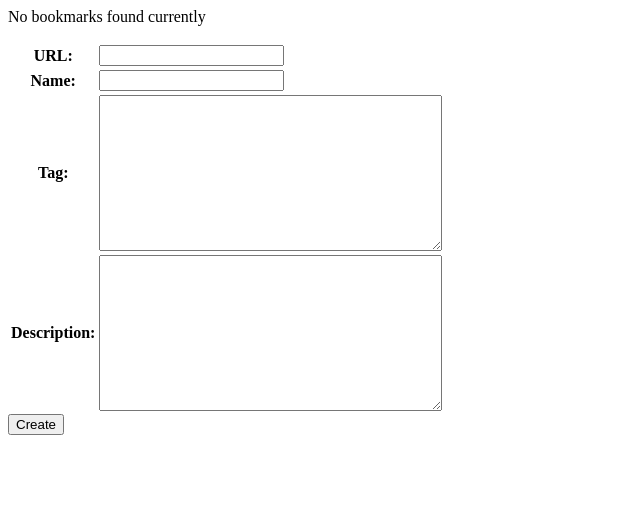
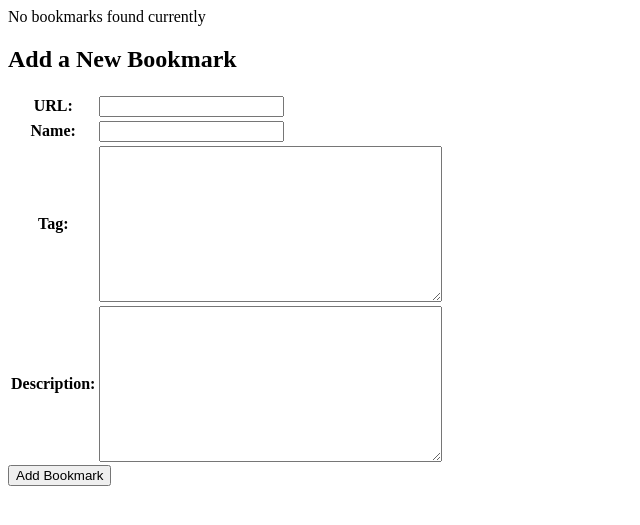
Before and after one commit to juliankohlman/djorg, a Django app: page /bookmarks/ in a window 1280 px wide. Shown: the top 525 px of the page, without its empty margins (0-640 px from the left). Run offline with Django 3.2, Linux system fonts and the light colour scheme; data that the repository does not hold is empty.

Commit message:
Small edits to format

```diff
--- a/bookmarks/templates/bookmarks/index.html
+++ b/bookmarks/templates/bookmarks/index.html
@@ -1,4 +1,5 @@
  {% if bookmark_list %}
+ <h1>Bookmark List</h1>
 <ol>
   {% for bookmark in bookmark_list %}
   <li>
@@ -9,10 +10,11 @@
 {% else %}
 <p>No bookmarks found currently</p>
 {% endif %}
+<h2>Add a New Bookmark</h2>
 <form method="POST" action="/bookmarks/">
   {% csrf_token %}
   <table>
     {{ form_user }}
   </table>
-  <button type="submit">Create</button>
+  <button type="submit">Add Bookmark</button>
 </form>
--- a/bookmarks/views.py
+++ b/bookmarks/views.py
@@ -16,7 +16,6 @@ class bookmarks(View):
       bookmark_list.append({'Name': bookmark.name, 'Url': bookmark.url})
 
     return render(request, self.template_name, {
-      'title': 'Bookmark List',
       'bookmark_list': bookmark_list,
       'form_user': form_user
     })
@@ -27,12 +26,9 @@ class bookmarks(View):
         form_user.save()
         return HttpResponseRedirect('/bookmarks')
 
-
-
 def index(request):
-  # if request.method == 'GET':
-  #   form = BookmarkForm()
+  # TODO: business logic, get data, etc...
   context = {}
-  # TODO: business logic, get data, etc...
+  context['form'] = BookmarkForm()
   context['bookmarks'] = Bookmark.objects.all()
   return render(request, 'bookmarks/index.html', context)
```
